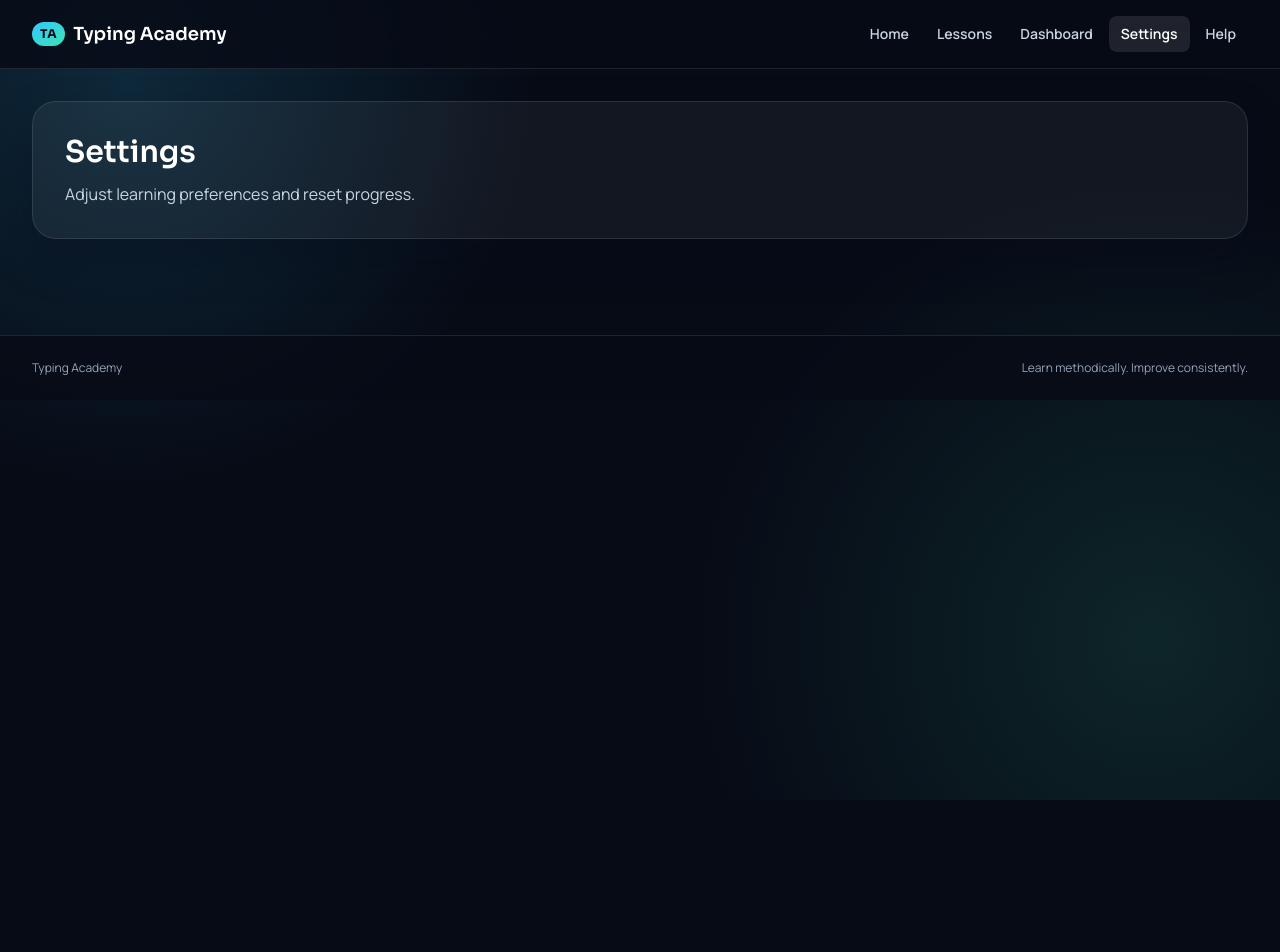
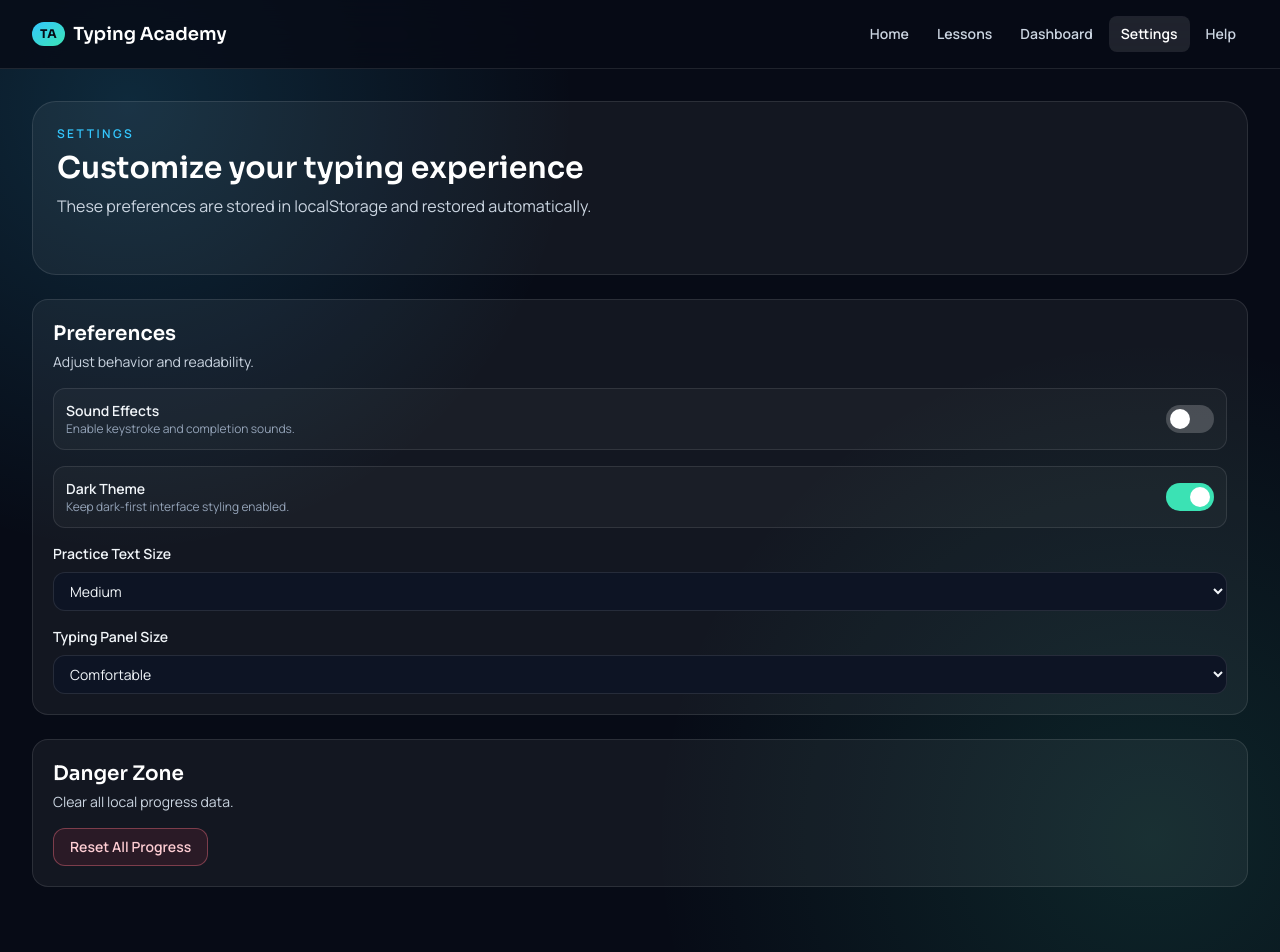
Before and after one commit to Arbab-ofc/Typing-Academy, a React (Vite) app: page /settings in a window 1280 px wide. Shown: the top 952 px of the page. Before the commit the page ends 800 px from the top, so only its background shows below. Built offline with nearby package versions, Linux system fonts and the light colour scheme.

Commit message:
feat: implement settings page with persistent preferences and reset flow

```diff
--- a/src/pages/SettingsPage.jsx
+++ b/src/pages/SettingsPage.jsx
@@ -1,5 +1,80 @@
-import PagePlaceholder from '../components/common/PagePlaceholder';
+import { toast } from 'react-toastify';
+import SectionHeader from '../components/common/SectionHeader';
+import SettingSelect from '../components/settings/SettingSelect';
+import SettingToggle from '../components/settings/SettingToggle';
+import SettingsPanel from '../components/settings/SettingsPanel';
+import { useAcademyContext } from '../hooks/useAcademyContext';
+import { clearProgressData } from '../utils/storage';
 
 export default function SettingsPage() {
-  return <PagePlaceholder title="Settings" description="Adjust learning preferences and reset progress." />;
+  const { settings, updateSetting, resetProgress } = useAcademyContext();
+
+  const handleReset = () => {
+    const confirmed = window.confirm('Reset all progress, history, and achievements?');
+    if (!confirmed) return;
+
+    clearProgressData();
+    resetProgress();
+    toast.success('All progress has been reset');
+  };
+
+  return (
+    <div className="space-y-6">
+      <section className="rounded-3xl border border-white/10 bg-white/5 p-5 sm:p-6">
+        <SectionHeader
+          eyebrow="Settings"
+          title="Customize your typing experience"
+          description="These preferences are stored in localStorage and restored automatically."
+        />
+      </section>
+
+      <SettingsPanel title="Preferences" description="Adjust behavior and readability.">
+        <SettingToggle
+          label="Sound Effects"
+          description="Enable keystroke and completion sounds."
+          checked={settings.soundEnabled}
+          onChange={(value) => updateSetting('soundEnabled', value)}
+        />
+
+        <SettingToggle
+          label="Dark Theme"
+          description="Keep dark-first interface styling enabled."
+          checked={settings.theme === 'dark'}
+          onChange={(value) => updateSetting('theme', value ? 'dark' : 'light')}
+        />
+
+        <SettingSelect
+          label="Practice Text Size"
+          value={settings.textSize}
+          onChange={(value) => updateSetting('textSize', value)}
+          options={[
+            { label: 'Small', value: 'sm' },
+            { label: 'Medium', value: 'md' },
+            { label: 'Large', value: 'lg' }
+          ]}
+        />
+
+        <SettingSelect
+          label="Typing Panel Size"
+          value={settings.panelSize}
+          onChange={(value) => updateSetting('panelSize', value)}
+          options={[
+            { label: 'Compact', value: 'compact' },
+            { label: 'Comfortable', value: 'comfortable' },
+            { label: 'Spacious', value: 'spacious' }
+          ]}
+        />
+      </SettingsPanel>
+
+      <SettingsPanel title="Danger Zone" description="Clear all local progress data.">
+        <button
+          type="button"
+          onClick={handleReset}
+          className="rounded-xl border border-rose-400/40 bg-rose-500/10 px-4 py-2 text-sm font-semibold text-rose-200 hover:bg-rose-500/20"
+        >
+          Reset All Progress
+        </button>
+      </SettingsPanel>
+    </div>
+  );
 }
```
